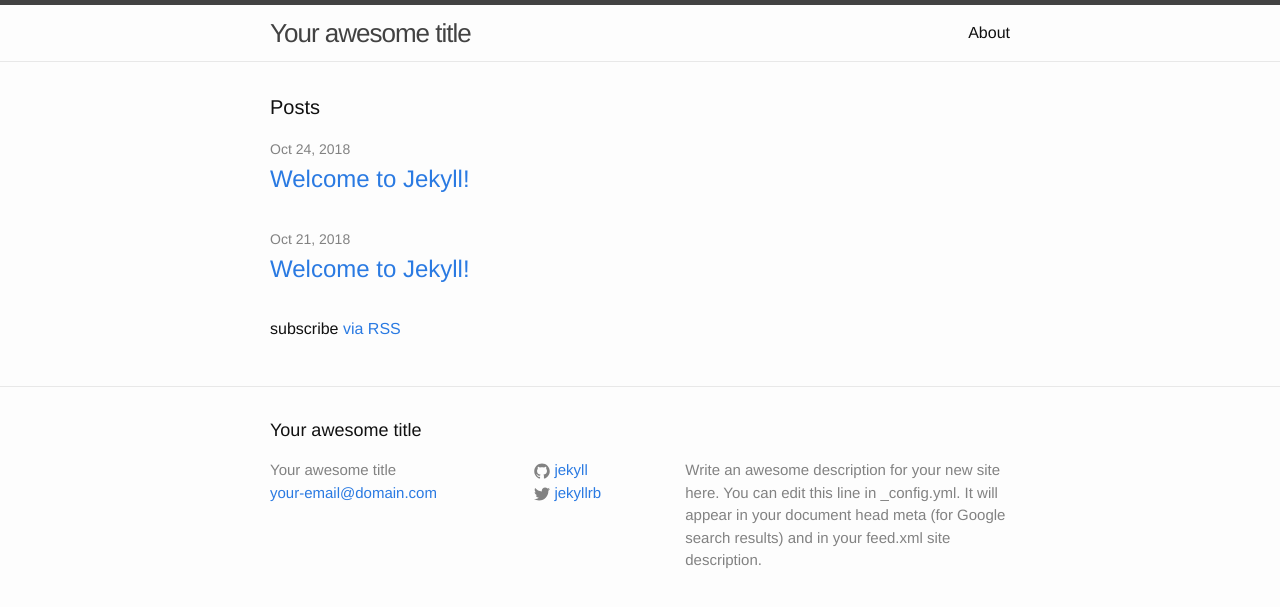
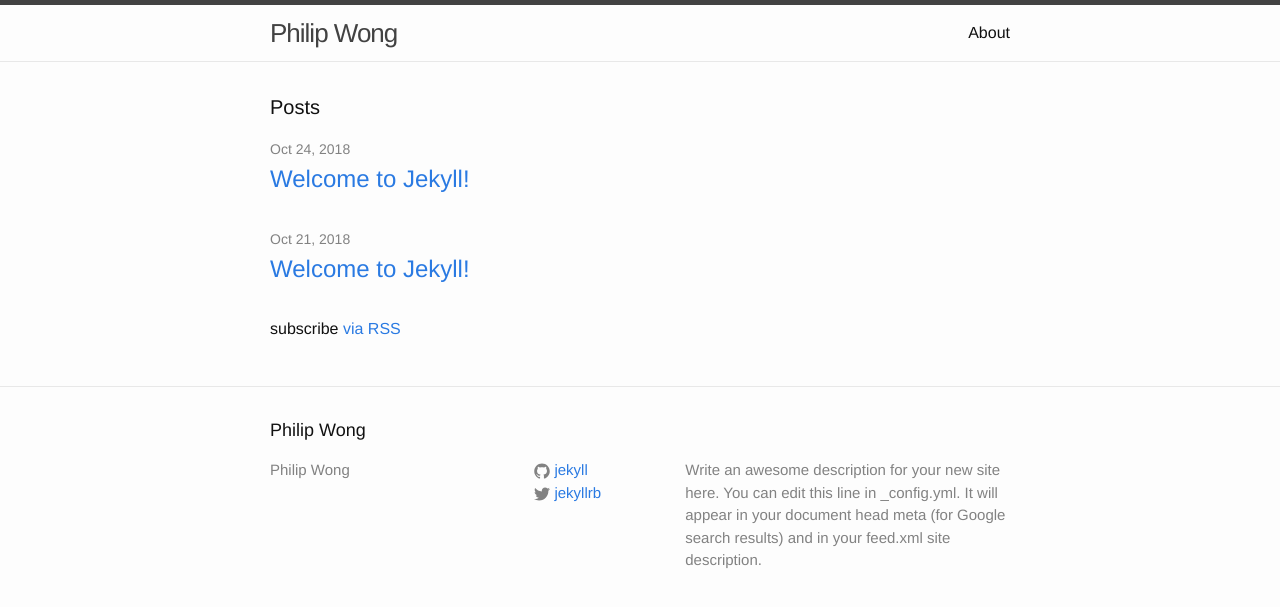
Before and after one commit to p2635/p2635.github.io, a Jekyll site: the page built from index.html, in a window 1280 px wide. Shown: the top 607 px of the page. Built offline with Jekyll 4.4.1, drawn with Linux system fonts in a browser that asks for light colours.

Commit message:
修改：     _config.yml

```diff
--- a/_config.yml
+++ b/_config.yml
@@ -6,14 +6,14 @@
 # 'jekyll serve'. If you change this file, please restart the server process.
 
 # Site settings
-title: Your awesome title
-email: your-email@domain.com
+title: Philip Wong
+# email: your-email@domain.com
 description: > # this means to ignore newlines until "baseurl:"
   Write an awesome description for your new site here. You can edit this
   line in _config.yml. It will appear in your document head meta (for
   Google search results) and in your feed.xml site description.
 baseurl: "" # the subpath of your site, e.g. /blog
-url: "http://yourdomain.com" # the base hostname & protocol for your site
+url: "http://pwong.co.uk" # the base hostname & protocol for your site
 twitter_username: jekyllrb
 github_username:  jekyll
 
```
